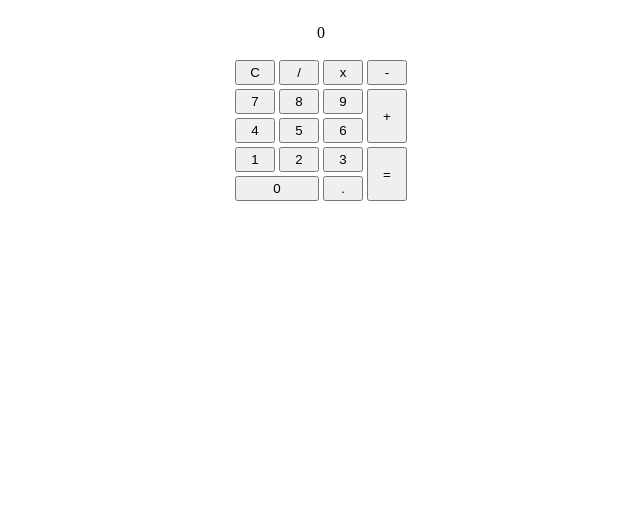
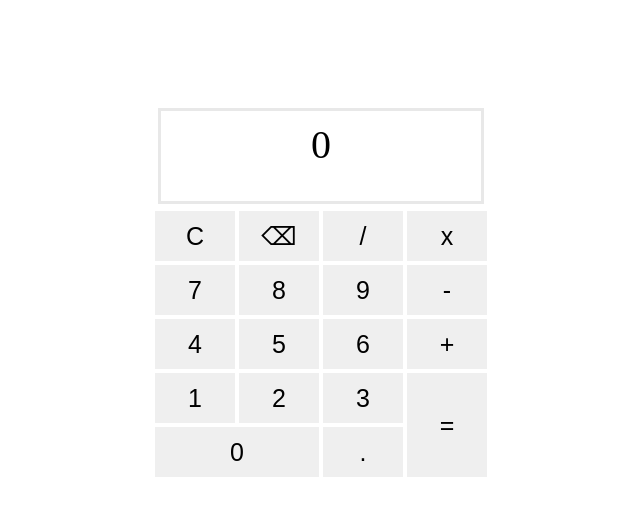
Before and after one commit to giwrgosteg/odinCalculator, a plain HTML site: page index.html in a window 1280 px wide. Shown: the whole page, without its empty margins (319-959 px from the left). Drawn offline with Linux system fonts and the light colour scheme.

Commit message:
A bit of style and fixed some bugs

```diff
--- a/code.js
+++ b/code.js
@@ -1,8 +1,9 @@
-const operations = document.getElementsByClassName("functions");
+const operations = document.getElementsByClassName("operations");
 const equal = document.getElementById("equal");
 
 const result = document.getElementById("res");
 const clear = document.getElementById("C");
+const backspace = document.getElementById("backspace");
 
 const numbers = document.getElementsByClassName("numbers");
 
@@ -11,6 +12,14 @@ const decimal = document.getElementById("decimal");
 let mathArray = [0, '', 0];
 let index = 0;
 let decBool = false;
+
+function backspaceFunction(){
+    if (result.innerText != "0") {
+        result.innerText.slice(0, -1);
+        mathArray[index].slice(0, -1);
+        console.log(mathArray);
+    }
+}
 
 function clearFunction() {
     displayUpdate("0", 1);
@@ -41,7 +50,7 @@ function decimalFunction() {
 }
 
 function numberFunction() {
-    if (mathArray[index] == 0) {
+    if (mathArray[index] == "0") {
         mathArray[index] = this.innerText;
     }
     else {
@@ -112,3 +121,4 @@ for (let i = 0; i < numbers.length; i++){
 equal.addEventListener("click", operate);
 clear.addEventListener("click", clearFunction);
 decimal.addEventListener("click", decimalFunction);
+backspace.addEventListener("click", backspaceFunction);
--- a/index.html
+++ b/index.html
@@ -15,9 +15,9 @@
         <div id="buttons">
             <div id="upper">
                 <button id="C">C</button>
-                <button class="functions">/</button>
-                <button class="functions">x</button>
-                <button class="functions">-</button>
+                <button id="backspace">&#x232B;</button>
+                <button class="operations">/</button>
+                <button class="operations">x</button>
             </div>
             <div id="mid">
                 <div class="small">
@@ -25,15 +25,14 @@
                         <button class="numbers">7</button>
                         <button class="numbers">8</button>
                         <button class="numbers">9</button>
+                        <button class="operations">-</button>
                     </div>
                     <div class="smallest">
                         <button class="numbers">4</button>
                         <button class="numbers">5</button>
                         <button class="numbers">6</button>
+                        <button class="operations" id="plus">+</button>
                     </div>
-                </div>
-                <div>
-                    <button class="functions" id="plus">+</button>
                 </div>
             </div>
             <div id="lower">
--- a/style.css
+++ b/style.css
@@ -1,7 +1,21 @@
 button {
-    width: 40px;
-    height: 25px;
+    width: 80px;
+    height: 50px;
     margin: 2px;
+    border-style: hidden;
+    font-size: 25px;
+}
+
+p {
+    text-align: center;
+    height: 80px;
+    width: 320px;
+    margin: 5px;
+    padding-top: 10px;
+    margin-top: 100px;
+    border-style: solid;
+    border-color: rgba(0, 0, 0, 0.089);
+    font-size: 40px;
 }
 
 #mainBody {
@@ -32,15 +46,14 @@ button {
     flex-wrap: wrap;
 }
 
-#plus,
 #equal {
-    width: 40px;
-    height: 54px;
+    width: 80px;
+    height: 104px;
 }
 
 #zero {
-    width: 84px;
-    height: 25px;
+    width: 164px;
+    height: 50px;
 }
 
 #CAC {
```
